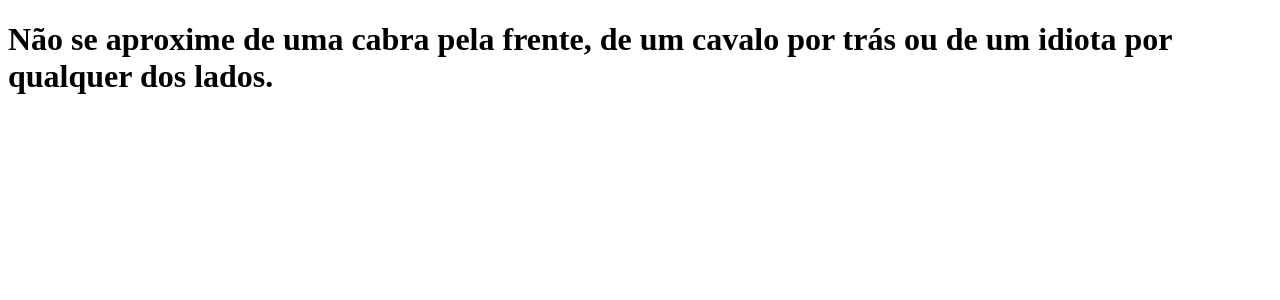
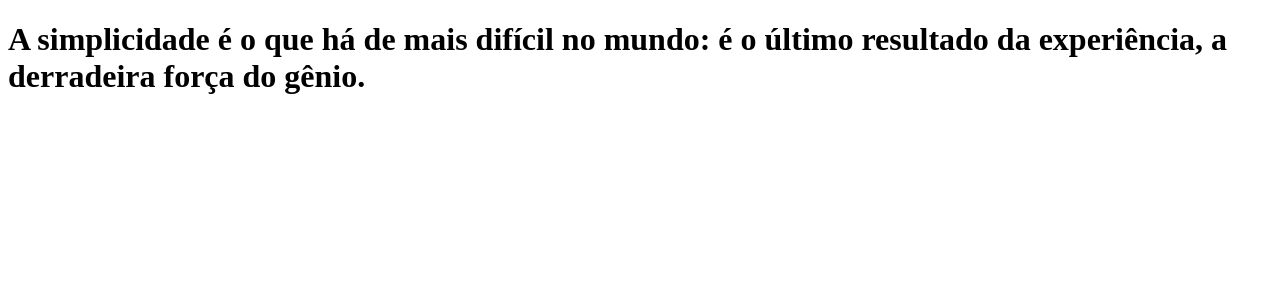
Before and after one commit to NlCoelho/clone-tabnews, a Next.js app: page / in a window 1280 px wide. Shown: the top 300 px of the page. Built offline with nearby package versions, Linux system fonts and the light colour scheme.

Commit message:
'change the phrase'

```diff
--- a/pages/index.js
+++ b/pages/index.js
@@ -1,8 +1,7 @@
 function Home() {
   return (
     <h1>
-      Não se aproxime de uma cabra pela frente, de um cavalo por trás ou de um
-      idiota por qualquer dos lados.
+      A simplicidade é o que há de mais difícil no mundo: é o último resultado da experiência, a derradeira força do gênio.
     </h1>
   );
 }
```
